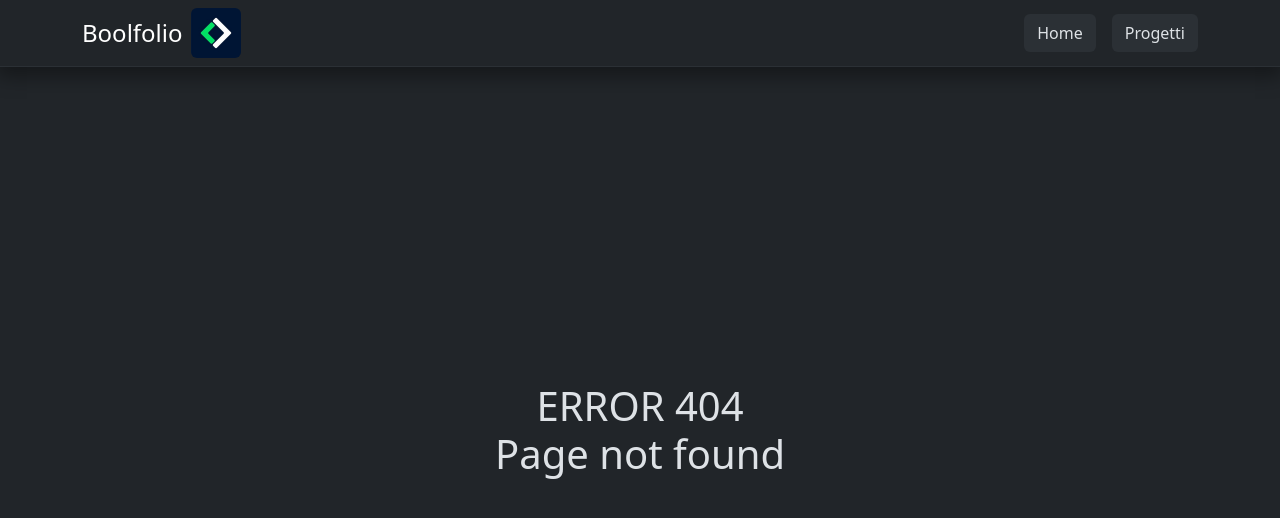
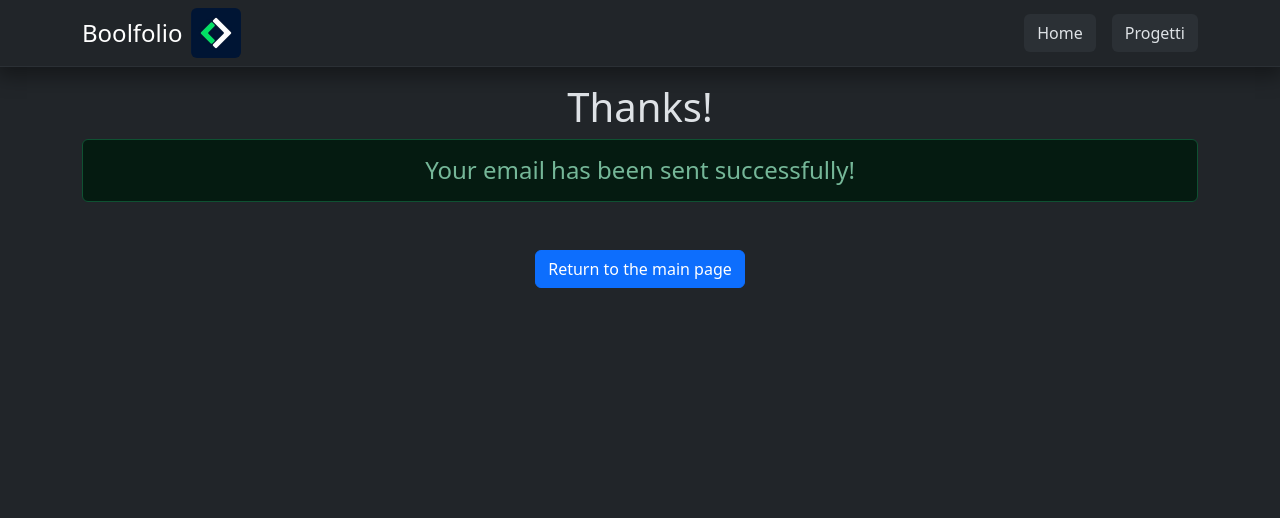
Before and after one commit to marcovittoriozacca/vite-boolfolio, a Vue app: page /contact-us-success in a window 1280 px wide. Before the commit this address had no page. Shown: the top 518 px of the page. Built offline with nearby package versions, Linux system fonts and the light colour scheme.

Commit message:
feat: Success page + routing

```diff
--- a/src/components/main/ContactForm.vue
+++ b/src/components/main/ContactForm.vue
@@ -39,6 +39,8 @@ export default {
                     this.email = '';
                     this.content = '';
                     this.errors = {};
+
+                    this.$router.push('contact-us-success');
                 }
             });
 
--- /dev/null
+++ b/src/components/pages/ContactUsSuccess.vue
@@ -0,0 +1,20 @@
+<script>
+export default {
+    name: 'ContactUsSuccess',
+
+}
+</script>
+
+<template>
+    <div class="container">
+        <div class="py-3 text-center">
+            <h1>Thanks!</h1>
+            <h4 class="alert alert-success" role="success">Your email has been sent successfully!</h4>
+        </div>
+        <div class="py-3 text-center">
+            <router-link :to="{name: 'home'}" class="btn btn-primary">Return to the main page</router-link>
+        </div>
+    </div>
+</template>
+
+<style lang="scss" scoped></style>
--- a/src/router.js
+++ b/src/router.js
@@ -5,6 +5,7 @@ import NotFound from './components/pages/NotFound.vue';
 import AppProjects from './components/pages/AppProjects.vue';
 import ProjectShow from './components/pages/ProjectShow.vue';
 import ContactUs from './components/pages/ContactUs.vue';
+import ContactUsSuccess from './components/pages/ContactUsSuccess.vue';
 
 const router = createRouter({
     history: createWebHistory(),
@@ -30,6 +31,11 @@ const router = createRouter({
             component: ContactUs,
         },
         {
+            path: '/contact-us-success',
+            name: 'contact-us-success',
+            component: ContactUsSuccess,
+        },
+        {
             path: '/:patchMatch(.*)*',
             name: 'not-found',
             component: NotFound,
```
